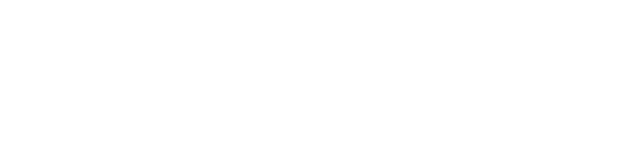
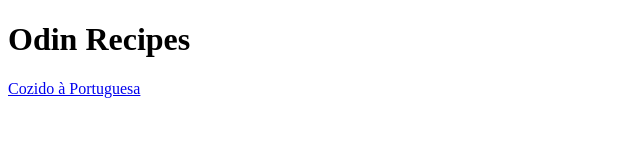
Before and after one commit to MigasTech/odin-recipes, a plain HTML site: page index.html in a window 1280 px wide. Shown: the whole page, without its empty margins (0-640 px from the left). Drawn offline with Linux system fonts and the light colour scheme.

Commit message:
New html page about a traditional portuguese dish

```diff
--- a/index.html
+++ b/index.html
@@ -4,6 +4,8 @@
         <meta charset="utf-8">
         <title>Odin Recipes</title>
     </head>
-
-
+<body>
+    <h1>Odin Recipes</h1>
+    <a href="recipes/cozidoaportuguesa.html"> Cozido à Portuguesa</a>
+</body>
 </html>
```
Also changed, not shown: recipes/cozidoaportuguesa.html (added, +12 -0 lines), recipes/index.html (deleted, +0 -9 lines).
